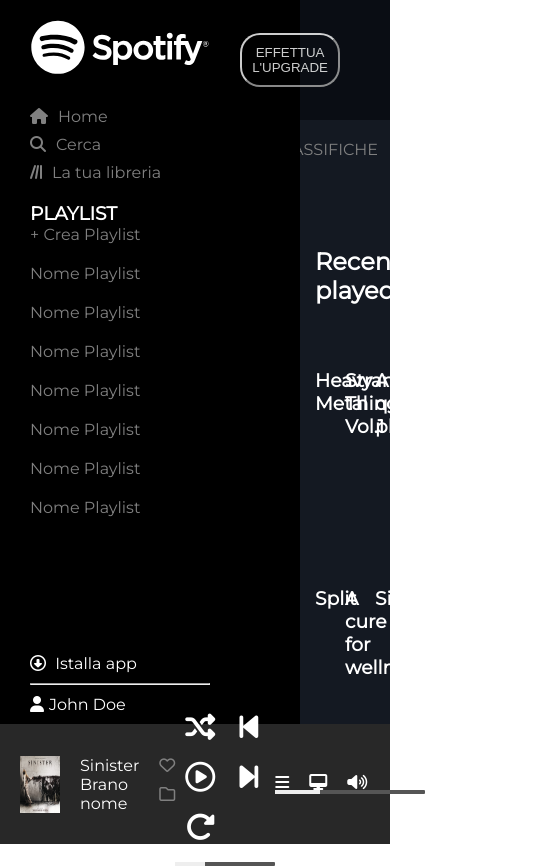
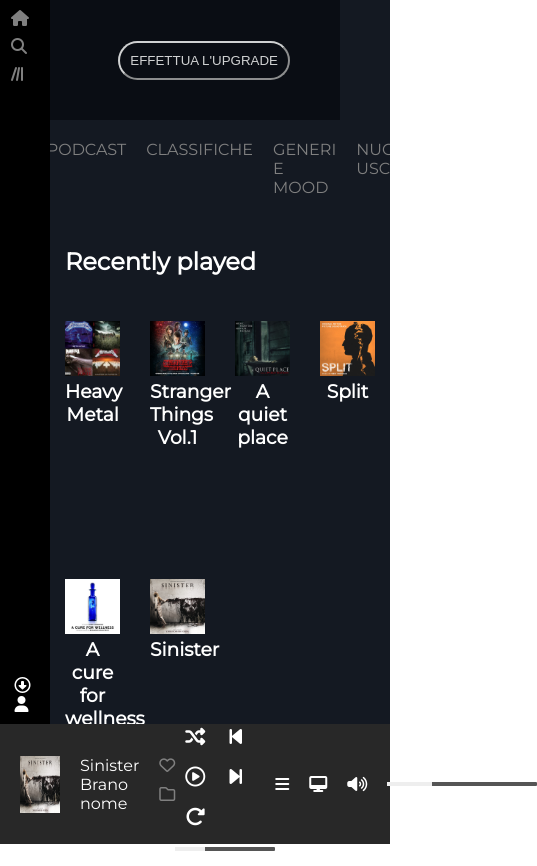
Before and after one commit to Domenico-Lo-Giudice/html-css-spotifyweb, a plain HTML site: page index.html in a window 390 px wide. Shown: the whole page, 537 px wide, since content can reach past the window. Drawn offline with Linux system fonts and the light colour scheme.

Commit message:
Add responsive side

```diff
--- a/css/style.css
+++ b/css/style.css
@@ -263,7 +263,7 @@ hr {
     display: flex;
     align-items: center;
     margin-right: 20px;
-    flex-wrap: wrap;
+
 
 
 }
@@ -302,13 +302,88 @@ hr {
 }
 
 
+
+
+
 @media screen and (max-width: 778px) {
 
-}
     .progress-bar {
         width: 200px;
     }
 
+
+}
+
+@media screen and (max-width: 744px) {
+
+   .playlist {
+    display: none;
+   }
+
+    .nav > div > a >span {
+          display: none;
+     }
+
+     hr {
+        display: none;
+
+     }
+
+     .profile > p > span {
+        display: none;
+     }
+
+
+     .side-bar {
+        width: 50px;
+     }
+
+     #center-up-footer>i {
+        font-size: 20px;
+     }
+
+    .content {
+         width: calc(100% - 50px);
+         height: 100%;
+
+
+             position: relative;
+         }
+
+
+    .header {
+        width: calc(100% - 100px);
+    }
+
+    .nav > img {
+
+        display: none;
+    }
+
+    .nav {
+        margin-left: 0;
+        align-self: center;
+    }
+
+    .profile {
+        margin-left: 0;
+        align-self: center;
+    }
+
+
+}
+
+
+@media screen and (max-width: 640px) {
+
+    .progress-bar {
+        width: 200px;
+    }
+
+
+
+
+}
 
 
 @media screen and (max-width: 566px) {
--- a/index.html
+++ b/index.html
@@ -32,9 +32,9 @@
 
 				<section class="nav">
 					<img src="./img/logo.svg" alt="">
-					<div><a href=""><i class="fa-solid fa-house"></i>Home</a></div>
-					<div><a href=""><i class="fa-solid fa-magnifying-glass"></i>Cerca</a></div>
-					<div><a href=""><i class="fa-solid fa-lines-leaning"></i>La tua libreria</a></div>
+					<div><a href=""><i class="fa-solid fa-house"></i> <span>Home</span>  </a></div>
+					<div><a href=""><i class="fa-solid fa-magnifying-glass"></i> <span>Cerca</span>    </a></div>
+					<div><a href=""><i class="fa-solid fa-lines-leaning"></i><span>   La tua libreria</span> </a></div>
 				</section>
 
 				<section class="playlist">
@@ -61,9 +61,9 @@
 				</section>
 
 				<section class="profile">
-					<p> <i class="fa-regular fa-circle-down"></i> Istalla app</p>
+					<p> <i class="fa-regular fa-circle-down"></i> <span>Istalla app</span>  </p>
 					<hr>
-					<p><i class="fa-solid fa-user"></i>John Doe</p>
+					<p><i class="fa-solid fa-user"></i><span>John Doe</span></p>
 
 				</section>
 
```
